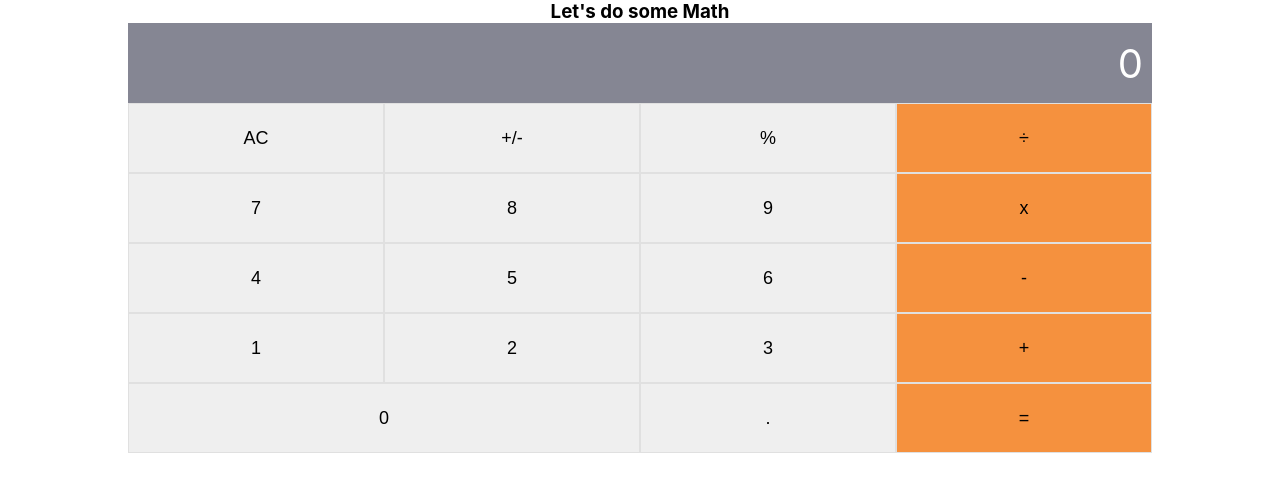
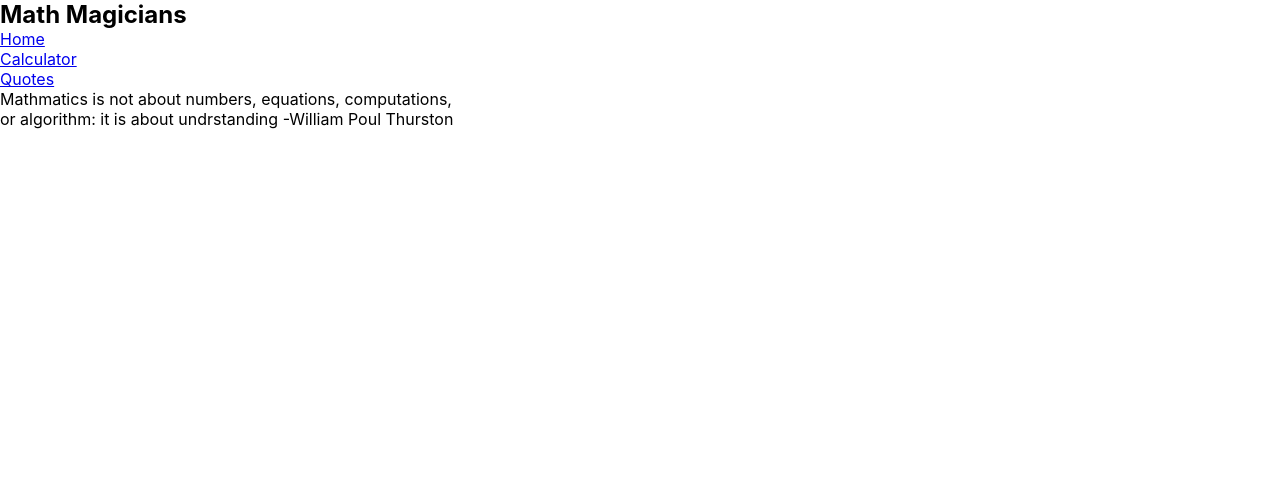
Before and after one commit to AlaaAlsalem/MathMagicians, a React (Create React App) app: page /quote in a window 1280 px wide. Shown: the top 492 px of the page. Built offline with nearby package versions, Linux system fonts and the light colour scheme.

Commit message:
Add navbar

```diff
--- a/src/App.js
+++ b/src/App.js
@@ -1,14 +1,32 @@
 import React from 'react';
 import './App.css';
 import Calculator from './pages/Calculator';
+import { Route, Switch } from "react-router-dom";
+import Home from './pages/Home';
+import Quote from './pages/Quote';
+import Navbar from './pages/Navbar';
+
 
 class App extends React.PureComponent {
   render() {
     return (
-      <div className="App">
-        <Calculator />
+      <>
+        <Navbar/>
+        <Switch>
+          <Route exact path='/'>
+            <div className="App">
+              <Home />
 
-      </div>
+            </div>
+          </Route>
+          <Route exact path='/calculator'>
+            <Calculator />
+          </Route>
+          <Route exact path='/quote'>
+            <Quote />
+          </Route>
+        </Switch>
+      </>
     );
   }
 }
--- a/src/index.js
+++ b/src/index.js
@@ -3,11 +3,13 @@ import ReactDOM from 'react-dom/client';
 import './index.css';
 import App from './App';
 import reportWebVitals from './reportWebVitals';
-
+import { BrowserRouter } from "react-router-dom"
 const root = ReactDOM.createRoot(document.getElementById('root'));
 root.render(
   <React.StrictMode>
+    <BrowserRouter>
     <App />
+    </BrowserRouter>
   </React.StrictMode>,
 );
 
--- /dev/null
+++ b/src/pages/Navbar.js
@@ -0,0 +1,48 @@
+import React from 'react';
+import { NavLink } from 'react-router-dom';
+
+const Navbar = () => {
+  const links = [
+    {
+      id: 1,
+      path: '/',
+      text: 'Home',
+    },
+    {
+      id: 2,
+      path: '/calculator',
+      text: 'Calculator',
+    },
+    {
+      id: 3,
+      path: '/quote',
+      text: 'Quotes',
+    },
+  ];
+
+  return (
+    <header>
+      <nav>
+        <div className="navbar">
+          <h1>Math Magicians</h1>
+          <ul>
+            {links.map((link) => (
+              <li key={link.id}>
+                <NavLink
+                  to={link.path}
+                  activeClassName="current"
+                  className="nav-link"
+                  exact
+                >
+                  {link.text}
+                </NavLink>
+              </li>
+            ))}
+          </ul>
+        </div>
+      </nav>
+    </header>
+  );
+};
+
+export default Navbar;
```
Also changed, not shown: 1 other file (tests, documents, lock files or other folders).
